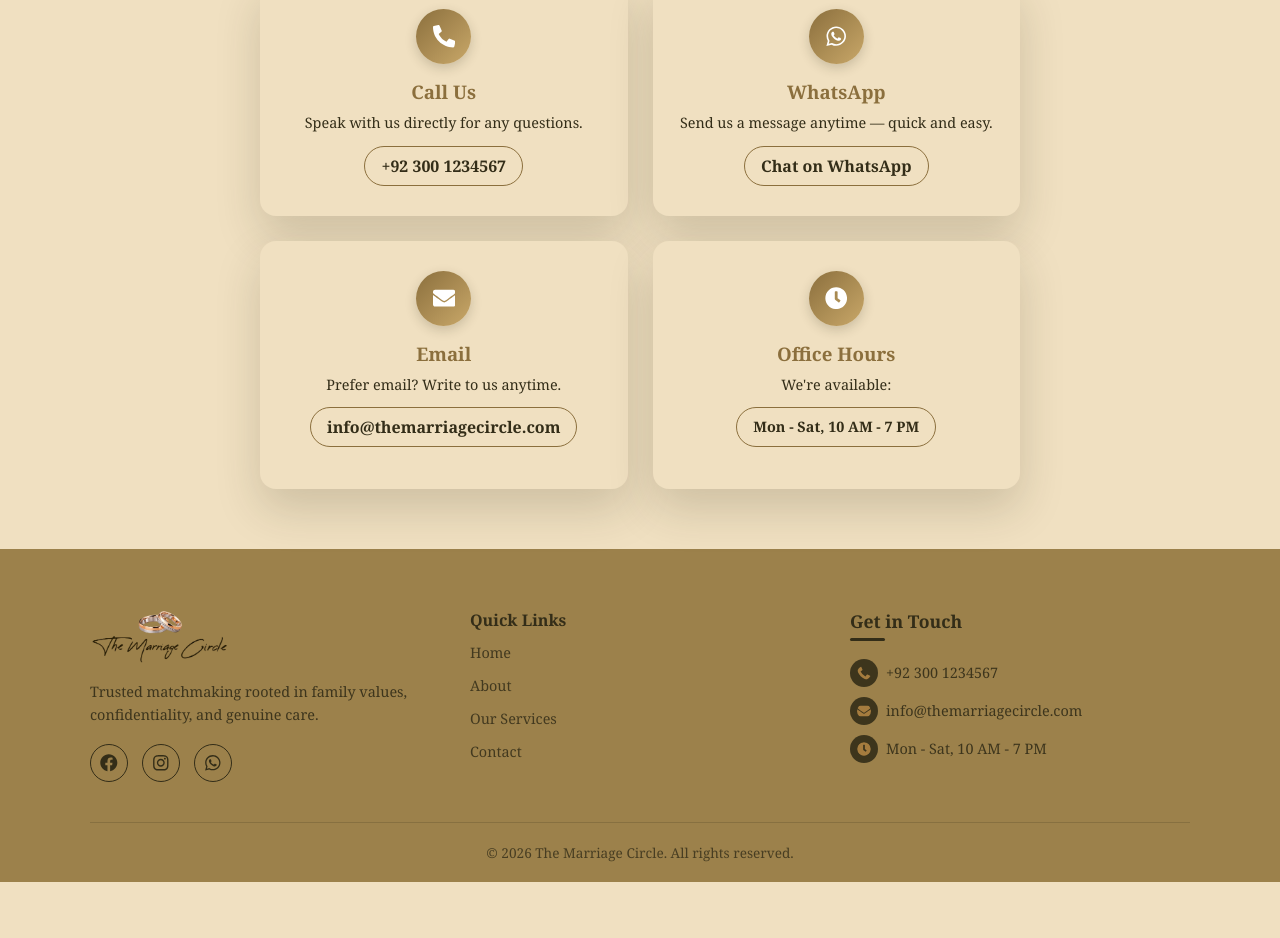
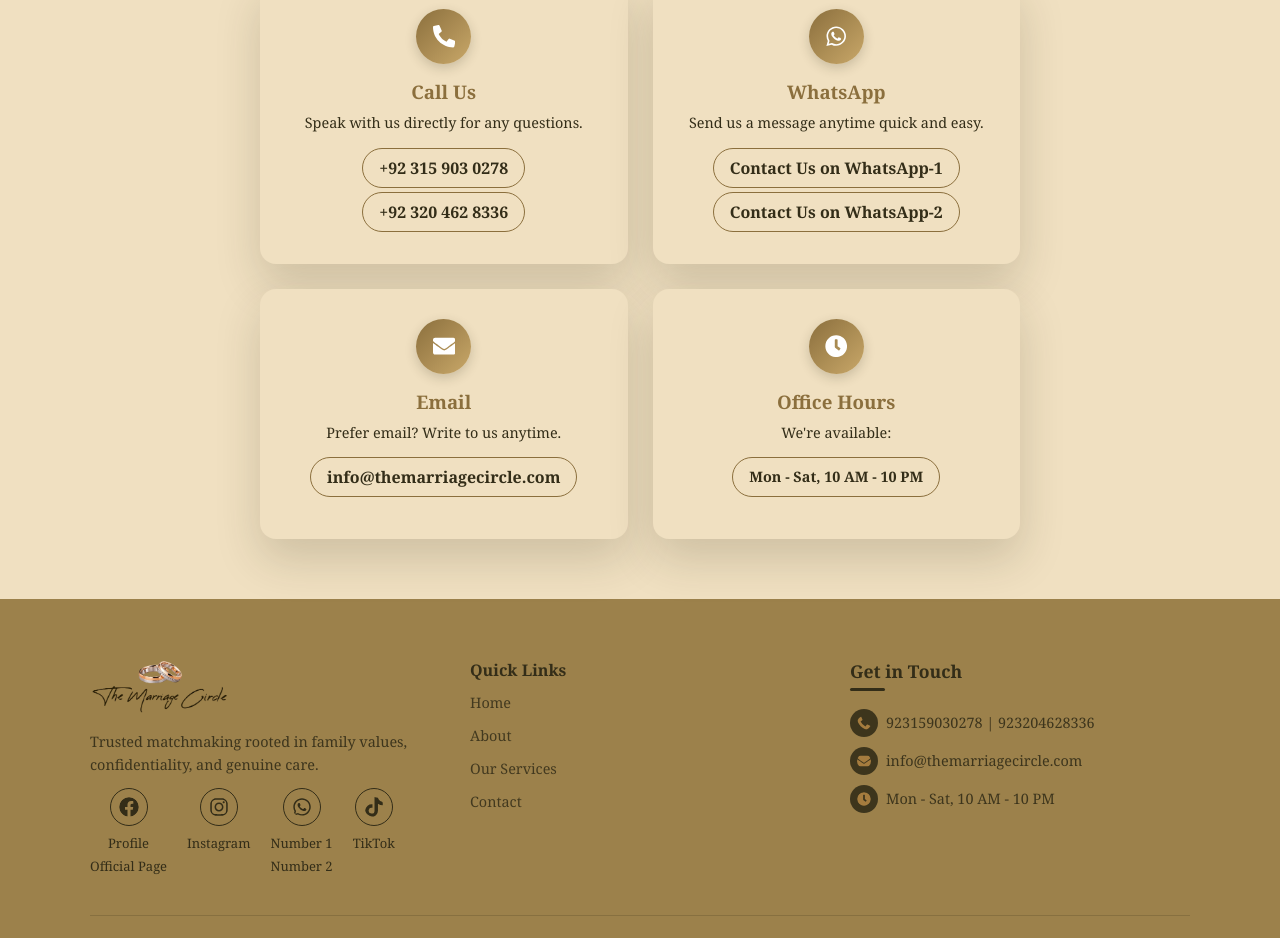
Before and after one commit to Neesha-Zahra/marriage-circle, a React (Vite) app: page /contact in a window 1280 px wide. Shown: the part 327-1265 px from the top of the page. Before the commit the page ends 1209 px from the top, so only its background shows below. Built offline with nearby package versions, Linux system fonts and the light colour scheme.

Commit message:
updated code in multiple files

```diff
--- a/src/App.css
+++ b/src/App.css
@@ -1273,6 +1273,7 @@ body {
 .contact-link {
   display: inline-block;
   font-weight: bold;
+  margin: 2px;
   color: var(--text-color);
   text-decoration: none;
   border: 1px solid #8b6f3d;
@@ -1281,15 +1282,31 @@ body {
   transition: background-color 0.3s ease, color 0.3s ease;
 }
 
+.contact-links {
+  display: inline-block;
+  margin: 2px;
+  font-weight: bold;
+  color: var(--text-color);
+  text-decoration: none;
+  border: 1px solid #8b6f3d;
+  padding: 8px 16px;
+  border-radius: 20px;
+  transition: background-color 0.3s ease, color 0.3s ease;
+}
+
 .contact-link:hover {
   background-color: #8b6f3d;
   color: #fff;
 }
-
-.contact-link:hover {
+.contact-links:hover {
+  background-color: #8b6f3d;
+  color: #fff;
+}
+
+/* .contact-link:hover {
   background-color: var(--accent-maroon);
   color: #fff;
-}
+} */
 
 @media (max-width: 600px) {
   .contact-details {
@@ -1326,6 +1343,7 @@ body {
   font-size: 0.9rem;
   line-height: 1.6;
   margin-top: 12px;
+  margin-bottom: 12px;
   color: #332d18;
   opacity: 0.9;
 }
@@ -1415,17 +1433,38 @@ body {
   justify-content: center;
 }
 
+
 .footer-socials {
   display: flex;
-  gap: 14px;
-  margin-top: 18px;
-}
-
-.footer-socials a {
+  align-items: flex-start;
+  gap: 20px;
+  flex-wrap: wrap;
+}
+
+.social-item {
+  display: flex;
+  flex-direction: column;
+  align-items: center;
+  gap: 8px;
+  color: inherit;
+  text-decoration: none;
+  font-size: 13px;
+}
+
+
+
+.social-icon {
+  /* font-size: 24px;
+  width: 38px;
+  height: 38px;
+  border: 1.5px solid #332d18;
+  border-radius: 50%;
+  transition: all 0.3s ease; */
   color: #332d18;
   font-size: 1.1rem;
   width: 38px;
   height: 38px;
+  padding: 8px;
   display: flex;
   align-items: center;
   justify-content: center;
@@ -1433,12 +1472,25 @@ body {
   border-radius: 50%;
   transition: all 0.3s ease;
 }
-
-.footer-socials a:hover {
+.social-icon:hover{
   background-color: var(--accent-maroon);
   color: #fff;
   border-color: var(--accent-maroon);
   transform: translateY(-4px);
+}
+.social-options {
+  display: flex;
+  flex-direction: column;
+  align-items: center;
+  gap: 5px;
+}
+
+.social-options a,
+.social-options span,
+.social-item > span {
+  color: inherit;
+  text-decoration:none;
+  text-align: center;
 }
 
 .footer-bottom {
--- a/src/Footer.jsx
+++ b/src/Footer.jsx
@@ -1,22 +1,123 @@
 import { Link } from "react-router-dom";
-// import { FaPhone, FaEnvelope, FaClock, FaFacebook, FaInstagram, FaWhatsapp } from "react-icons/fa";
-import { FaPhoneAlt, FaEnvelope, FaClock, FaFacebook, FaInstagram, FaWhatsapp } from "react-icons/fa";
+import {
+  FaPhoneAlt,
+  FaEnvelope,
+  FaClock,
+  FaFacebook,
+  FaInstagram,
+  FaWhatsapp,
+} from "react-icons/fa";
+import { FaTiktok } from "react-icons/fa6";
 import logo from "./logo.png";
 
 function Footer() {
+  // Replace these placeholders with your real links.
+  const facebookProfile = "https://www.facebook.com/share/1DxC5W1NaJ/";
+  const facebookPage = "https://www.facebook.com/share/1DLwEFcK5b";
+  const whatsappNumber1 = "https://wa.me/923159030278";
+  const whatsappNumber2 = "https://wa.me/923204628336";
+  const tiktokProfile = "https://www.tiktok.com/@themarriagecircle?_r=1&_t=ZS-9AiZZjGezBK";
+
   return (
     <footer className="footer">
       <div className="footer-top">
         <div className="footer-brand">
-          <img src={logo} alt="logo" className="footer-logo" />
+          <img src={logo} alt="The Marriage Circle logo" className="footer-logo" />
+
           <p>
             Trusted matchmaking rooted in family values, confidentiality,
             and genuine care.
           </p>
+
           <div className="footer-socials">
-            <a href="#" aria-label="Facebook"><FaFacebook /></a>
-            <a href="#" aria-label="Instagram"><FaInstagram /></a>
-            <a href="#" aria-label="WhatsApp"><FaWhatsapp /></a>
+            {/* One Facebook icon with two links */}
+            <div className="social-item">
+              <FaFacebook className="social-icon" />
+
+              <div className="social-options">
+                {facebookProfile && (
+                  <a
+                    href={"https://www.facebook.com/share/1DxC5W1NaJ/"}
+                    target="_blank"
+                    rel="noopener noreferrer"
+                  >
+                    Profile
+                  </a>
+                )}
+
+                {facebookPage && (
+                  <a
+                    href={"https://www.facebook.com/share/1DLwEFcK5b"}
+                    target="_blank"
+                    rel="noopener noreferrer"
+                  >
+                    Official Page
+                  </a>
+                )}
+
+                {!facebookProfile && !facebookPage && (
+                  <span>Facebook</span>
+                )}
+              </div>
+            </div>
+
+            {/* One Instagram icon and link */}
+            <a
+              href="https://www.instagram.com/themarriagecircle_official/"
+              target="_blank"
+              rel="noopener noreferrer"
+              className="social-item"
+              aria-label="Instagram"
+            >
+              <FaInstagram className="social-icon" />
+              <span>Instagram</span>
+            </a>
+
+            {/* One WhatsApp icon with two links */}
+            <div className="social-item">
+              <FaWhatsapp className="social-icon" />
+
+              <div className="social-options">
+                {whatsappNumber1 && (
+                  <a
+                    href={`https://wa.me/${whatsappNumber1.replace("https://wa.me/923159030278", "")}`}
+                    target="_blank"
+                    rel="noopener noreferrer"
+                  >
+                    Number 1
+                  </a>
+                )}
+
+                {whatsappNumber2 && (
+                  <a
+                    href={`https://wa.me/${whatsappNumber2.replace("https://wa.me/923204628336", "")}`}
+                    target="_blank"
+                    rel="noopener noreferrer"
+                  >
+                    Number 2
+                  </a>
+                )}
+
+                {!whatsappNumber1 && !whatsappNumber2 && (
+                  <span>WhatsApp</span>
+                )}
+              </div>
+            </div>
+
+            {/* One TikTok icon and link */}
+            <a
+              href={tiktokProfile || undefined}
+              target="_blank"
+              rel="noopener noreferrer"
+              className="social-item"
+              aria-label="TikTok"
+              onClick={(event) => {
+                if (!tiktokProfile) event.preventDefault();
+              }}
+            >
+              <FaTiktok className="social-icon" />
+              <span>TikTok</span>
+            </a>
           </div>
         </div>
 
@@ -30,9 +131,21 @@ function Footer() {
 
         <div className="footer-contact">
           <h4>Get in Touch</h4>
-          <p><FaPhoneAlt className="footer-icon" /> +92 300 1234567</p>
-          <p><FaEnvelope className="footer-icon" /> info@themarriagecircle.com</p>
-          <p><FaClock className="footer-icon" /> Mon - Sat, 10 AM - 7 PM</p>
+
+          <p>
+            <FaPhoneAlt className="footer-icon" />
+            {923159030278} | {923204628336}
+          </p>
+
+          <p>
+            <FaEnvelope className="footer-icon" />
+            info@themarriagecircle.com
+          </p>
+
+          <p>
+            <FaClock className="footer-icon" />
+            Mon - Sat, 10 AM - 10 PM
+          </p>
         </div>
       </div>
 
--- a/src/pages/Contact.jsx
+++ b/src/pages/Contact.jsx
@@ -6,7 +6,7 @@ function Contact() {
       <section className="contact-intro">
         <h1>Contact Us</h1>
         <p>
-          We believe the best conversations happen directly — not through
+          We believe the best conversations happen directly not through
           forms. Reach out to us via phone, WhatsApp, or email, and we'll
           personally guide you through the next steps.
         </p>
@@ -17,23 +17,24 @@ function Contact() {
           <div className="contact-icon-circle"><FaPhoneAlt /></div>
           <h3>Call Us</h3>
           <p>Speak with us directly for any questions.</p>
-          <a href="tel:+923001234567" className="contact-link">
-            +92 300 1234567
+          <a href="tel:+923159030278" className="contact-link">
+            +92 315 903 0278
+          </a>
+          <a href="tel:+923204628336" className="contact-link">
+            +92 320 462 8336
           </a>
         </div>
 
         <div className="contact-card">
           <div className="contact-icon-circle"><FaWhatsapp /></div>
           <h3>WhatsApp</h3>
-          <p>Send us a message anytime — quick and easy.</p>
-          <a
-            href="https://wa.me/923001234567?text=Hi%2C%20I%27m%20interested%20in%20your%20matchmaking%20services"
-            className="contact-link"
-            target="_blank"
-            rel="noreferrer"
-          >
-            Chat on WhatsApp
-          </a>
+          <p>Send us a message anytime quick and easy.</p>
+          <a className="contact-links" href="https://wa.me/923159030278" target="_blank" rel="noopener noreferrer">
+                    Contact Us on WhatsApp-1
+                </a>
+                <a className="contact-links" href="https://wa.me/923204628336" target="_blank" rel="noopener noreferrer">
+                    Contact Us on WhatsApp-2
+                </a>
         </div>
 
         <div className="contact-card">
@@ -49,7 +50,7 @@ function Contact() {
           <div className="contact-icon-circle"><FaClock /></div>
           <h3>Office Hours</h3>
           <p>We're available:</p>
-          <p className="contact-link">Mon - Sat, 10 AM - 7 PM</p>
+          <p className="contact-link">Mon - Sat, 10 AM - 10 PM</p>
         </div>
       </section>
     </div>
--- a/src/pages/Home.jsx
+++ b/src/pages/Home.jsx
@@ -8,12 +8,13 @@ function Home() {
         <div className="home">
             <section className="hero">
                 <div className="hero-text">
-                    <h1>Where Compatible Hearts Meet</h1>
-                    <p>
+                    <h1><Typewriter text="Where Compatible Hearts Meet" /></h1>
+                    <p><Typewriter text="Trusted matchmaking rooted in family values, confidentiality, and genuine human care connecting hearts across Pakistan and beyond." /></p>
+                    {/* <p>
                         Trusted matchmaking rooted in family values, confidentiality,
                         and genuine human care connecting hearts across Pakistan
                         and beyond.
-                    </p>
+                    </p> */}
                    <Link to="/contact" className="cta-btn">Book a Consultation</Link>
                 </div>
                 <div className="hero-image">
```
